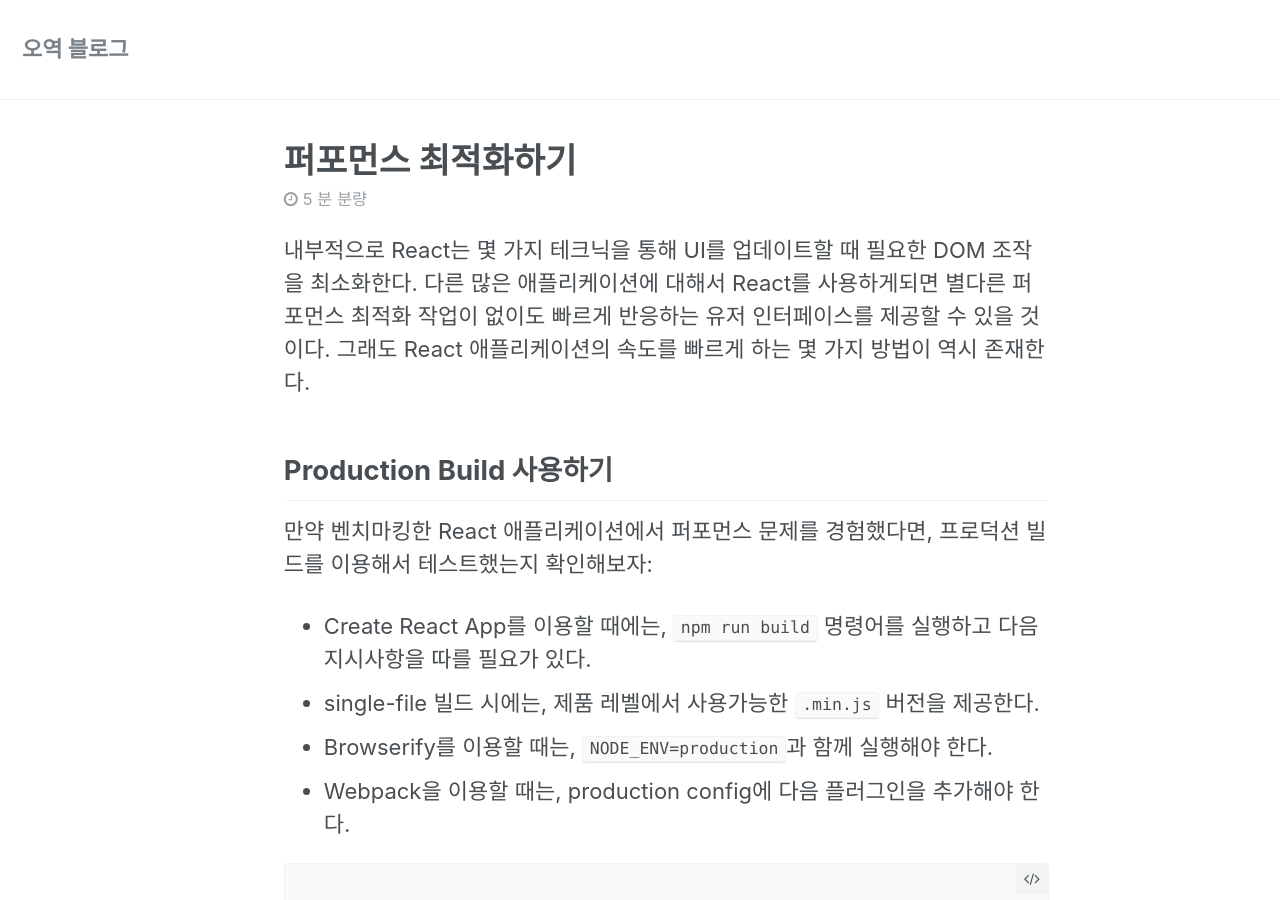
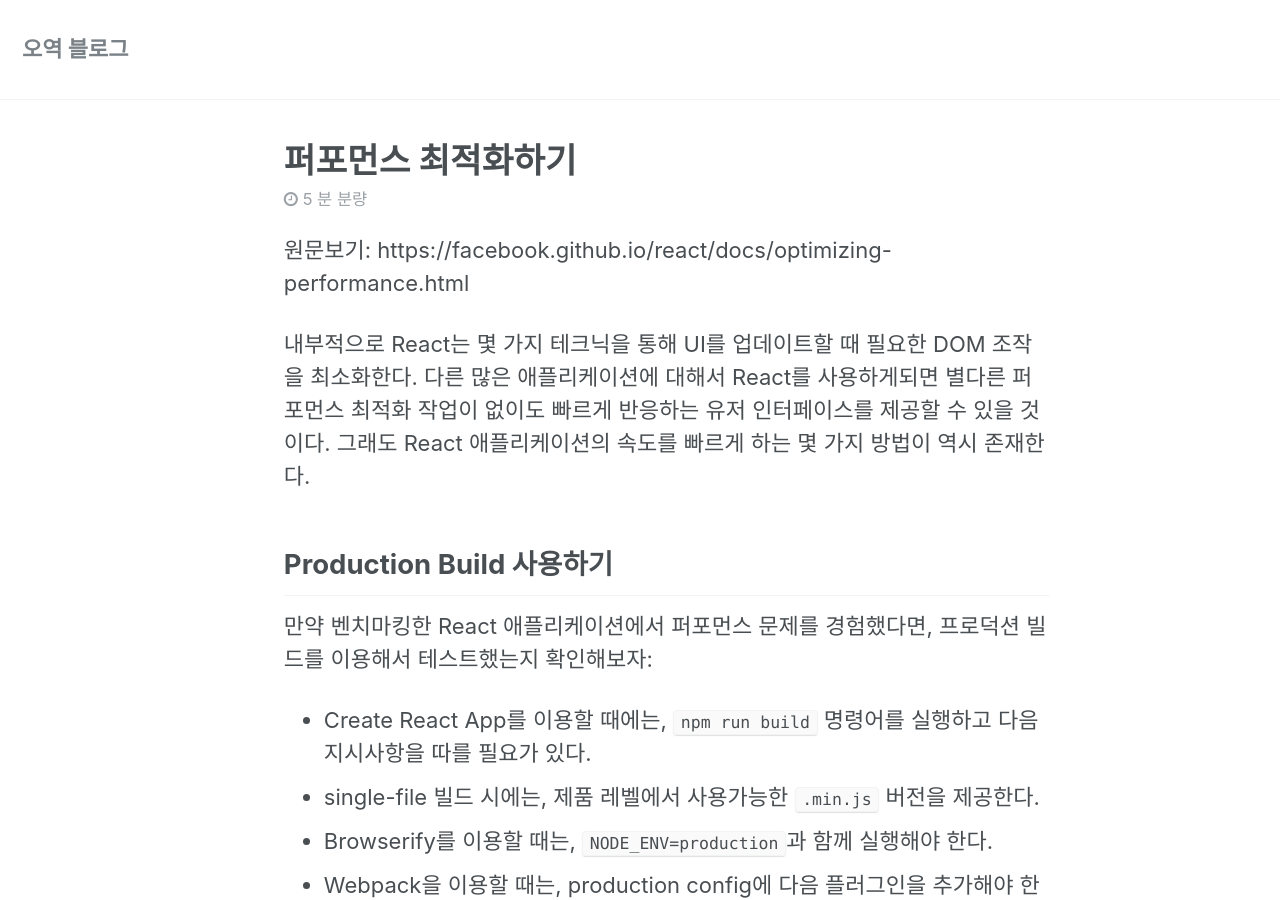
Before and after one commit to orezytivarg/orezytivarg.github.io, a Jekyll site: the page built from _posts/2017-01-05-optimizing-performance.md, in a window 1280 px wide and 900 px high. Built offline with Jekyll 4.4.1, drawn with Linux system fonts in a browser that asks for light colours; some of the changed lines change nothing that is shown.

Commit message:
add link to original post

```diff
--- a/_posts/2017-01-05-optimizing-performance.md
+++ b/_posts/2017-01-05-optimizing-performance.md
@@ -3,6 +3,7 @@ id: optimizing-performance
 title: 퍼포먼스 최적화하기
 category: React
 ---
+원문보기: https://facebook.github.io/react/docs/optimizing-performance.html
 
 내부적으로 React는 몇 가지 테크닉을 통해 UI를 업데이트할 때 필요한 DOM 조작을 최소화한다. 다른 많은 애플리케이션에 대해서 React를 사용하게되면 별다른 퍼포먼스 최적화 작업이 없이도 빠르게 반응하는 유저 인터페이스를 제공할 수 있을 것이다. 그래도 React 애플리케이션의 속도를 빠르게 하는 몇 가지 방법이 역시 존재한다.
 
```
